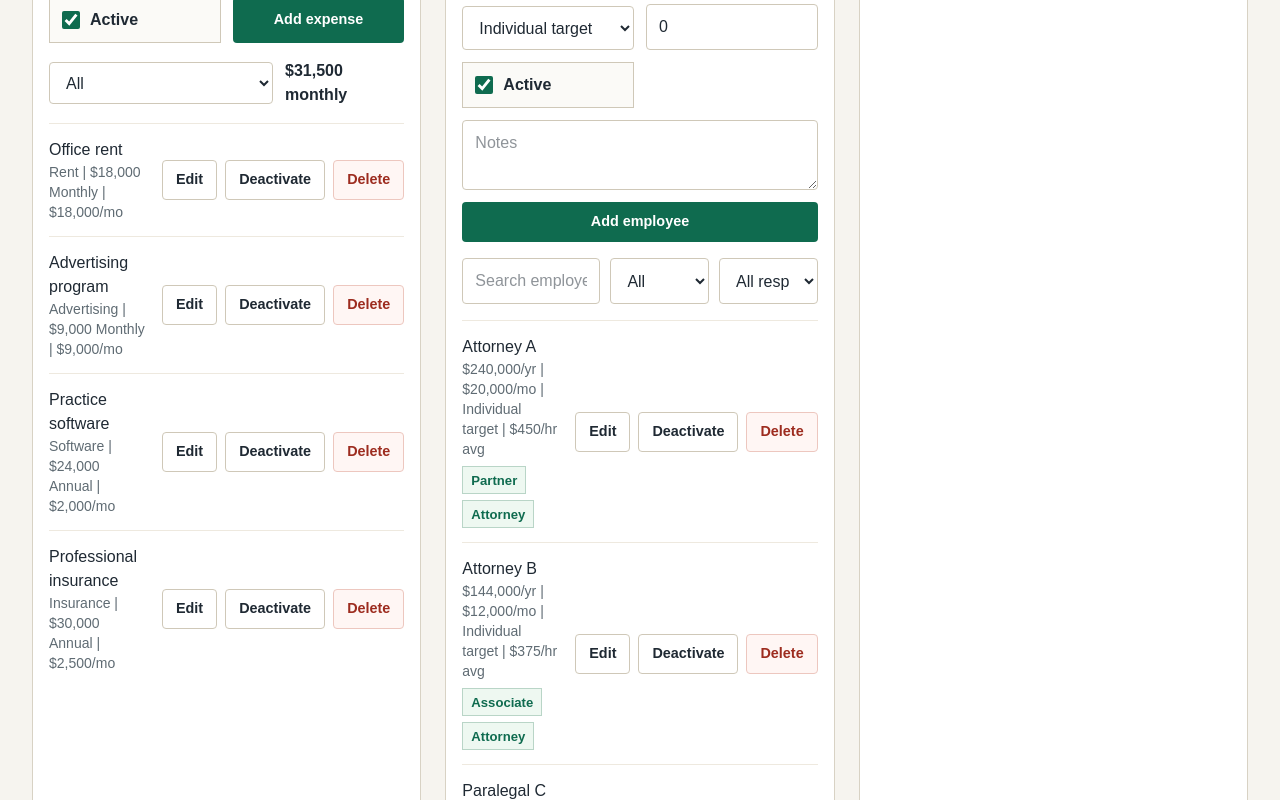
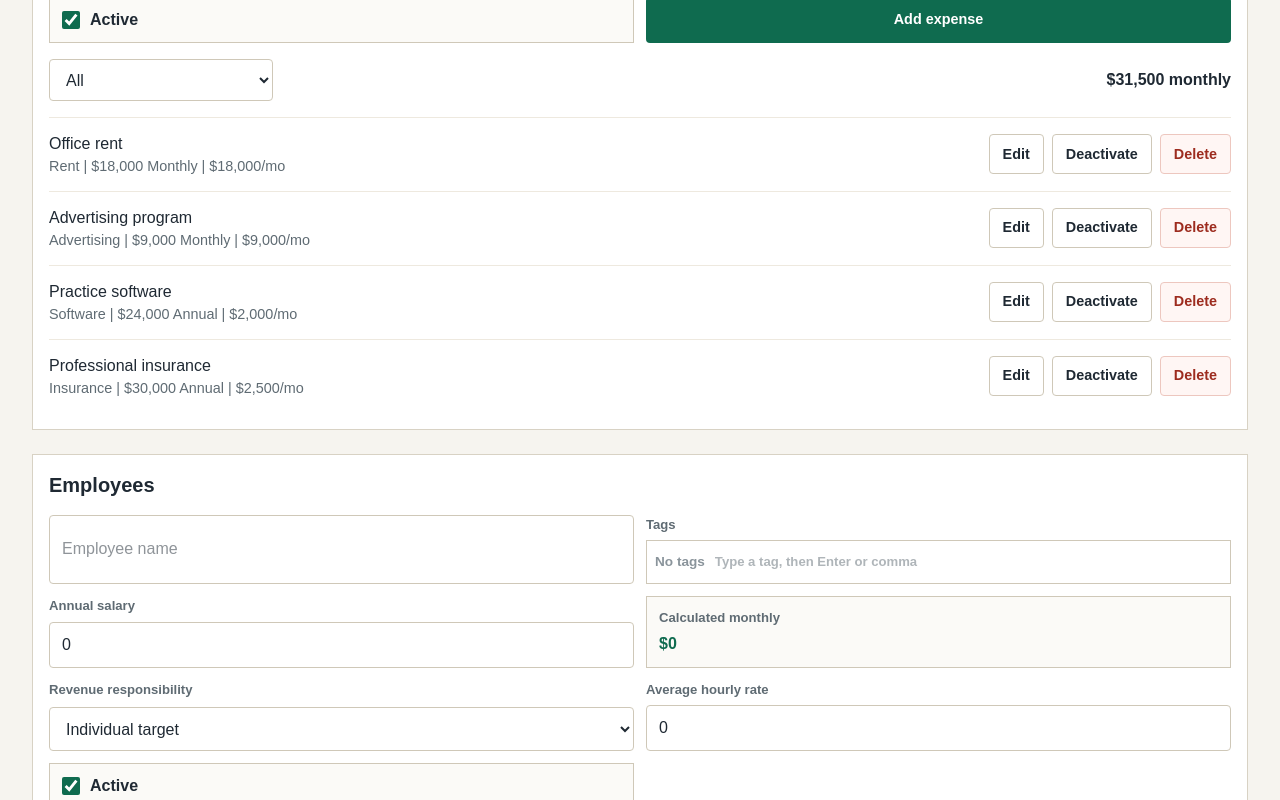
Before and after one commit to whywasmynametaken/firm-target-calculator, a Next.js app: page / in a window 1280 px wide. Shown: the part 1240-2040 px from the top of the page. Built offline with nearby package versions, Linux system fonts and the light colour scheme.

Commit message:
Make lower panels full width

```diff
--- a/app/globals.css
+++ b/app/globals.css
@@ -302,6 +302,16 @@ textarea {
   padding: 14px 0;
 }
 
+.list-row > div:first-child {
+  min-width: 0;
+}
+
+.row-meta {
+  color: #5f6b73;
+  font-size: 0.9rem;
+  line-height: 1.45;
+}
+
 @media (max-width: 720px) {
   .list-row {
     align-items: flex-start;
--- a/app/page.tsx
+++ b/app/page.tsx
@@ -843,7 +843,7 @@ export default function Home() {
           </div>
         </section>
 
-        <section className="mt-6 grid gap-6 xl:grid-cols-3">
+        <section className="mt-6 grid gap-6">
           <Panel title="Expenses" action={<button className="btn-secondary" onClick={exportExpenses} type="button">Export CSV</button>}>
             <form className="form-grid" onSubmit={submitExpense}>
               <input className="field" name="name" placeholder="Expense name" value={expenseDraft.name} onChange={updateExpenseDraft} />
@@ -875,7 +875,7 @@ export default function Home() {
                 <li className="list-row" key={expense.id}>
                   <div>
                     <p className="font-medium">{expense.name}</p>
-                    <p className="text-sm text-[#5f6b73]">
+                    <p className="row-meta">
                       {expense.category} | {currency(expense.amount)} {expense.frequency} | {currency(monthlyAmount(expense.amount, expense.frequency))}/mo
                     </p>
                   </div>
@@ -996,7 +996,7 @@ export default function Home() {
                 <li className="list-row" key={employee.id}>
                   <div>
                     <p className="font-medium">{employee.name}</p>
-                    <p className="text-sm text-[#5f6b73]">
+                    <p className="row-meta">
                       {currency(employee.annualSalary)}/yr | {currency(employeeMonthlyCompensation(employee))}/mo | {responsibilityLabel(employee)}
                       {employee.revenueResponsibility === "individual" && (employee.averageHourlyRate ?? 0) > 0
                         ? ` | ${currency(employee.averageHourlyRate ?? 0)}/hr avg`
```
